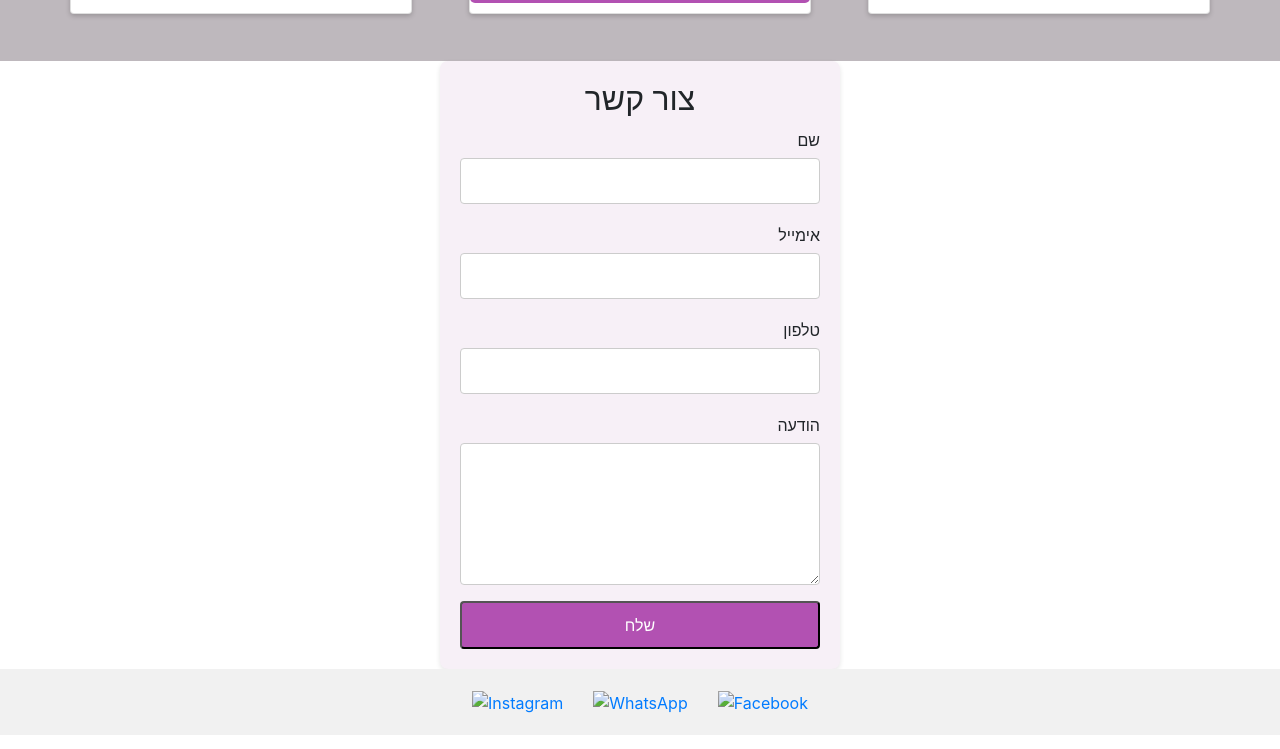
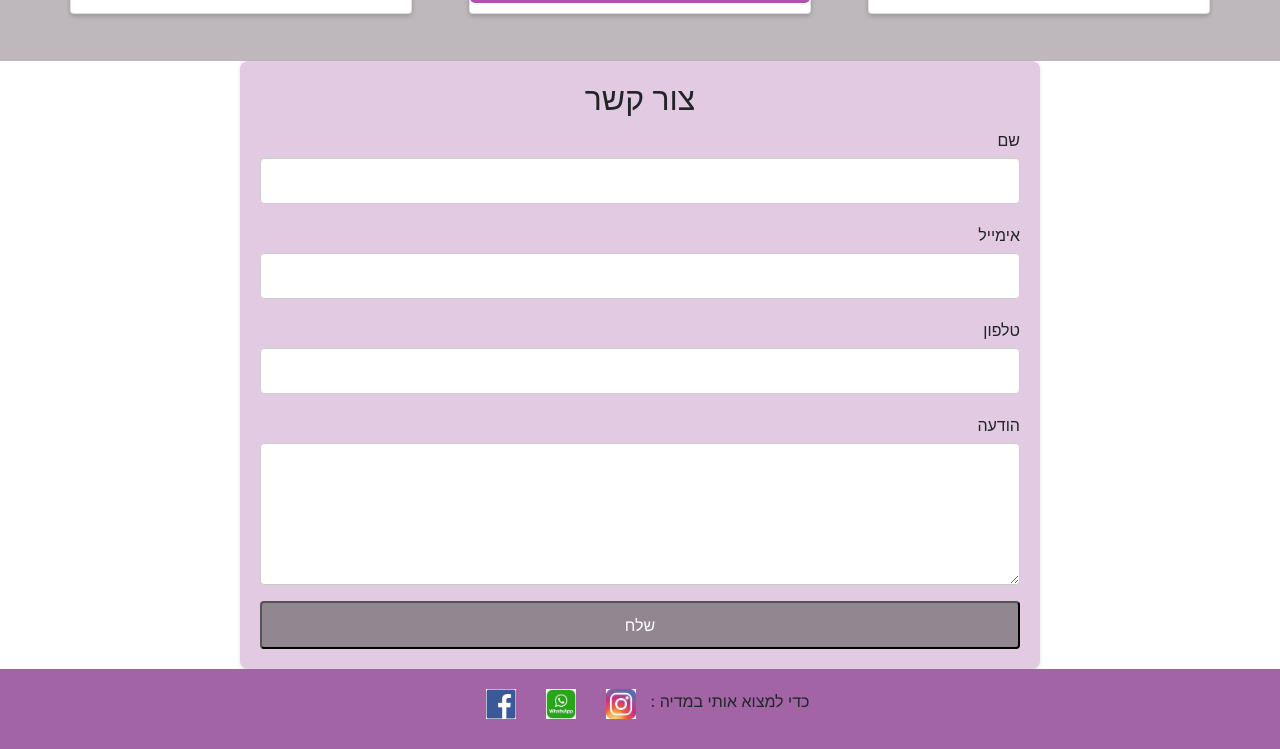
Before and after one commit to adi-Bernat/adibernat-project, a plain HTML site: page index.html in a window 1280 px wide. Shown: the part 1855-2604 px from the top of the page. Drawn offline with nearby package versions, Linux system fonts and the light colour scheme.

Commit message:
main page

```diff
--- a/index.css
+++ b/index.css
@@ -63,6 +63,13 @@
         width: auto !important;
     }
 
+    .footer-container p {
+        font-size: 13px !important;
+    }
+
+    .footer-container {
+        padding-top: 40px !important;
+    }
 }
 
 .cont {
@@ -260,10 +267,11 @@
 }
 
 .contact-form {
-    max-width: 400px;
+    max-width: 800px;
+    height: auto;
     margin: auto;
     padding: 20px;
-    background-color: #f7f0f7;
+    background-color: #e2cae2;
     border-radius: 8px;
     box-shadow: 0 2px 5px rgba(0, 0, 0, 0.1);
 }
@@ -292,7 +300,7 @@
 .contact-form button {
     width: 100%;
     padding: 10px;
-    background-color: #b251b2;
+    background-color: #918791;
     color: white;
     border: 1 solid black;
     border-radius: 4px;
@@ -309,7 +317,8 @@
     display: flex;
     justify-content: center;
     padding: 20px;
-    background-color: #f1f1f1;
+    background-color: #a264a5;
+    direction: rtl;
 }
 
 .footer-container a {
--- a/index.html
+++ b/index.html
@@ -140,14 +140,15 @@
 
     <footer>
         <div class="footer-container">
+            <p>כדי למצוא אותי במדיה :</p>
             <a href="https://www.instagram.com/yourprofile" target="_blank">
-                <img src="instagram-icon.png" alt="Instagram" />
+                <img src="./img/instegram.jpg" alt="Instagram" />
             </a>
             <a href="https://wa.me/0528592335" target="_blank">
-                <img src="whatsapp-icon.png" alt="WhatsApp" />
+                <img src="./img/whatsapp.jpg" alt="WhatsApp" />
             </a>
             <a href="https://www.facebook.com/adi bernat" target="_blank">
-                <img src="facebook-icon.png" alt="Facebook" />
+                <img src="./img/facbook.jpg" alt="Facebook" />
             </a>
         </div>
     </footer>
```
